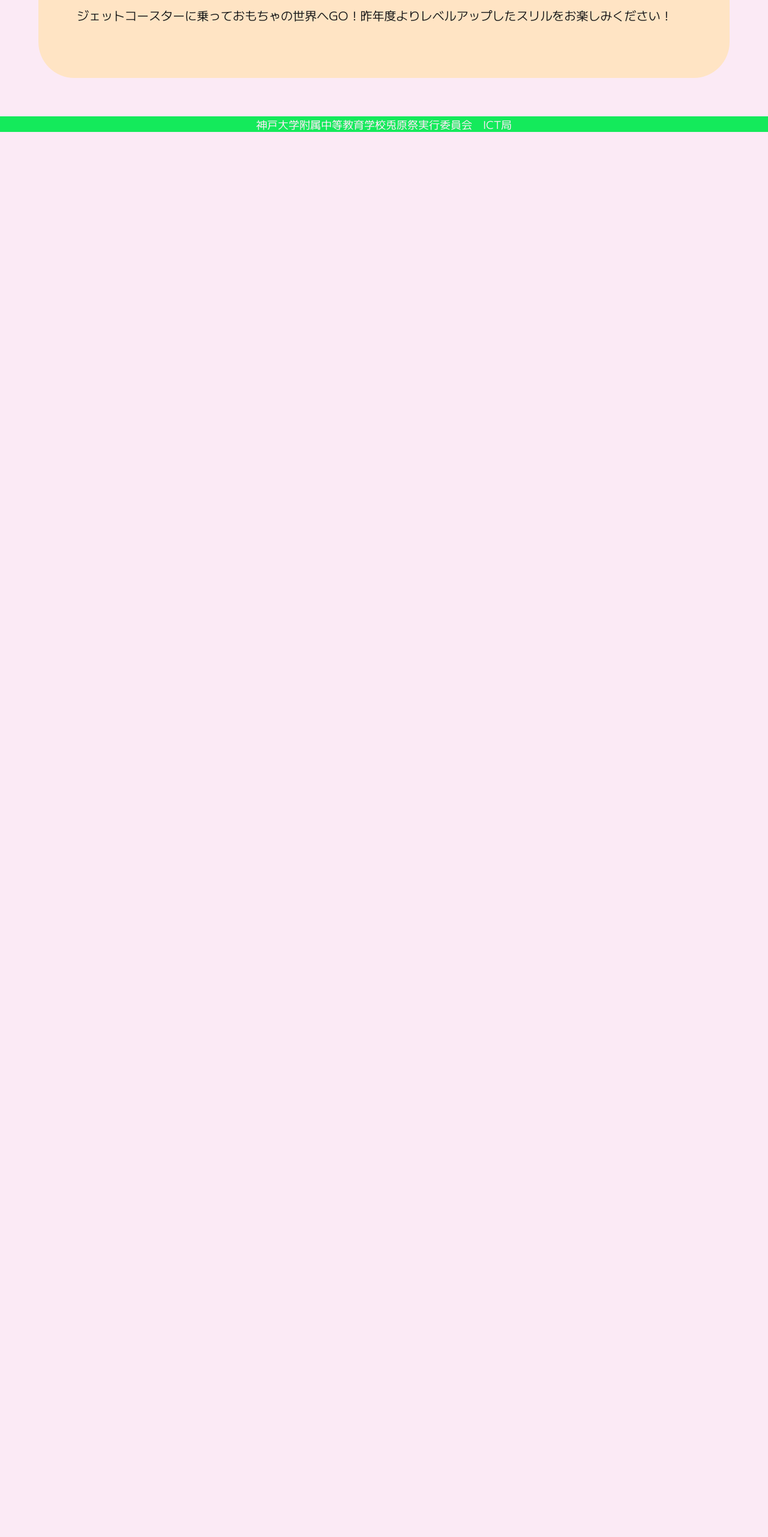
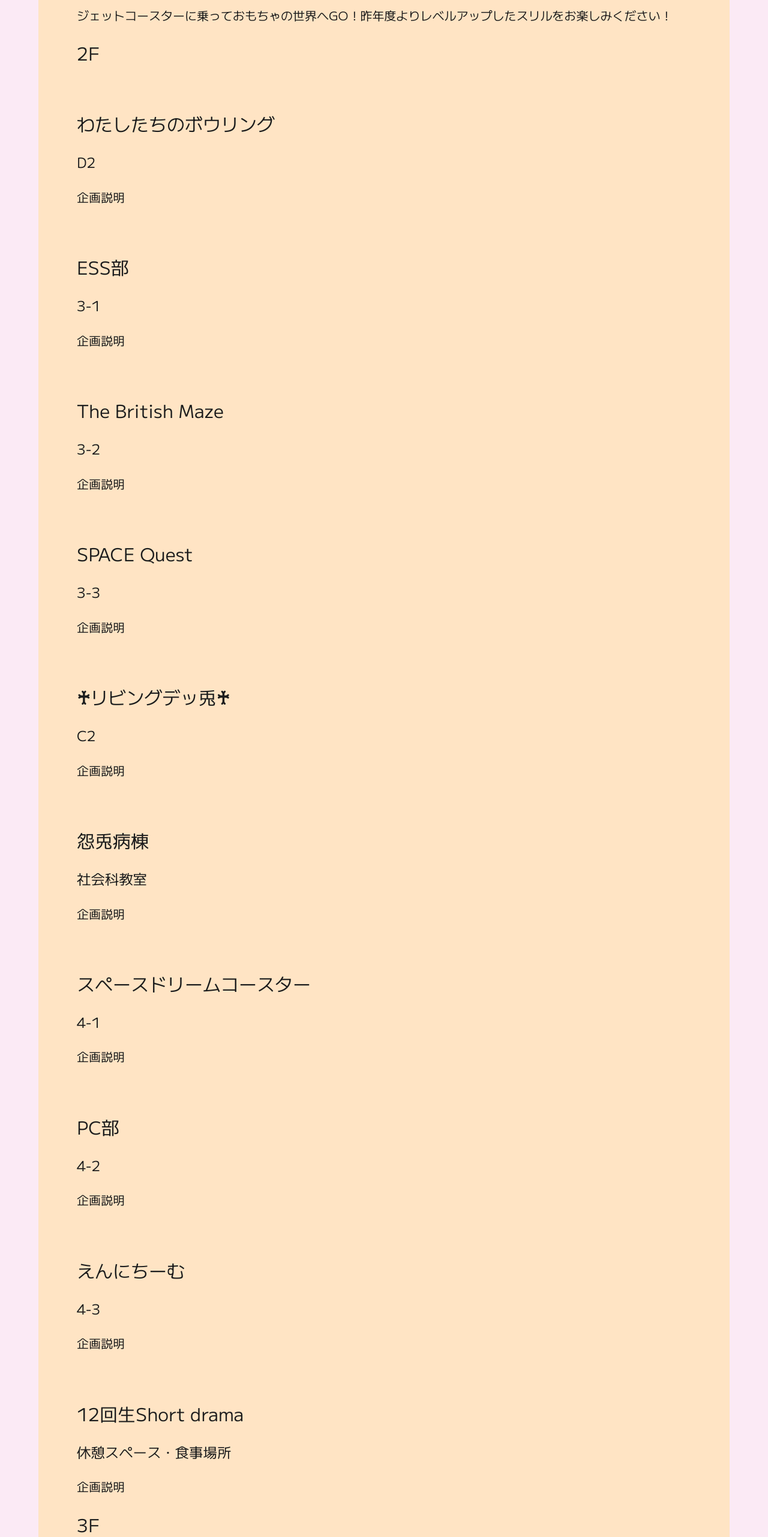
Before and after one commit to TogensaiICT/togensai.jp, a SvelteKit app: page /projects in a window 1280 px wide. Shown: the part 2860-5423 px from the top of the page at 60% size. Before the commit the page ends 3080 px from the top, so only its background shows below. Built offline with nearby package versions, Linux system fonts and the light colour scheme; a web font is replaced by a local one.

Commit message:
Update +page.svelte
1F画像未挿入
2F画像未挿入、企画説明未記入
3F画像未挿入、企画説明未記入

```diff
--- a/src/routes/projects/+page.svelte
+++ b/src/routes/projects/+page.svelte
@@ -66,5 +66,115 @@
             <h3>2アリ</h3>
             <h4>ジェットコースターに乗っておもちゃの世界へGO！昨年度よりレベルアップしたスリルをお楽しみください！</h4>
         </div>
+        <h1>2F</h1>
+        <div class="projects">
+            <img src="" alt="">
+            <h2>わたしたちのボウリング</h2>
+            <h3>D2</h3>
+            <h4>企画説明</h4>
+        </div>
+        <div class="projects">
+            <img src="" alt="">
+            <h2>ESS部</h2>
+            <h3>3-1</h3>
+            <h4>企画説明</h4>
+        </div>
+        <div class="projects">
+            <img src="" alt="">
+            <h2>The British Maze</h2>
+            <h3>3-2</h3>
+            <h4>企画説明</h4>
+        </div>
+        <div class="projects">
+            <img src="" alt="">
+            <h2>SPACE Quest</h2>
+            <h3>3-3</h3>
+            <h4>企画説明</h4>
+        </div>
+        <div class="projects">
+            <img src="" alt="">
+            <h2>♰リビングデッ兎♰</h2>
+            <h3>C2</h3>
+            <h4>企画説明</h4>
+        </div>
+        <div class="projects">
+            <img src="" alt="">
+            <h2>怨兎病棟</h2>
+            <h3>社会科教室</h3>
+            <h4>企画説明</h4>
+        </div>
+        <div class="projects">
+            <img src="" alt="">
+            <h2>スペースドリームコースター</h2>
+            <h3>4-1</h3>
+            <h4>企画説明</h4>
+        </div>
+        <div class="projects">
+            <img src="" alt="">
+            <h2>PC部</h2>
+            <h3>4-2</h3>
+            <h4>企画説明</h4>
+        </div>
+        <div class="projects">
+            <img src="" alt="">
+            <h2>えんにちーむ</h2>
+            <h3>4-3</h3>
+            <h4>企画説明</h4>
+        </div>
+        <div class="projects">
+            <img src="" alt="">
+            <h2>12回生Short drama</h2>
+            <h3>休憩スペース・食事場所</h3>
+            <h4>企画説明</h4>
+        </div>
+        <h1>3F</h1>
+        <div class="projects">
+            <img src="" alt="">
+            <h2>ホームカミングデイ</h2>
+            <h3>D3</h3>
+            <h4>企画説明</h4>
+        </div>
+        <div class="projects">
+            <img src="" alt="">
+            <h2>とげリーグ</h2>
+            <h3>5-1</h3>
+            <h4>企画説明</h4>
+        </div>
+        <div class="projects">
+            <img src="" alt="">
+            <h2>疑似ゲームセンター</h2>
+            <h3>5-3</h3>
+            <h4>企画説明</h4>
+        </div>
+        <div class="projects">
+            <img src="" alt="">
+            <h2>家庭科・家庭科研究部</h2>
+            <h3>面談室</h3>
+            <h4>企画説明</h4>
+        </div>
+        <div class="projects">
+            <img src="" alt="">
+            <h2>君と千尋の謎隠し</h2>
+            <h3>6-1</h3>
+            <h4>企画説明</h4>
+        </div>
+        <div class="projects">
+            <img src="" alt="">
+            <h2>うばら読書会</h2>
+            <h3>6-2</h3>
+            <h4>企画説明</h4>
+        </div>
+        <div class="projects">
+            <img src="" alt="">
+            <h2>カジノ・テルゴ7号店</h2>
+            <h3>6-3</h3>
+            <h4>企画説明</h4>
+        </div>
+        <div class="projects">
+            <img src="" alt="">
+            <h2>変な美術館</h2>
+            <h3>E3</h3>
+            <h4>企画説明</h4>
+        </div>
     </Paper>
 </main>
```
